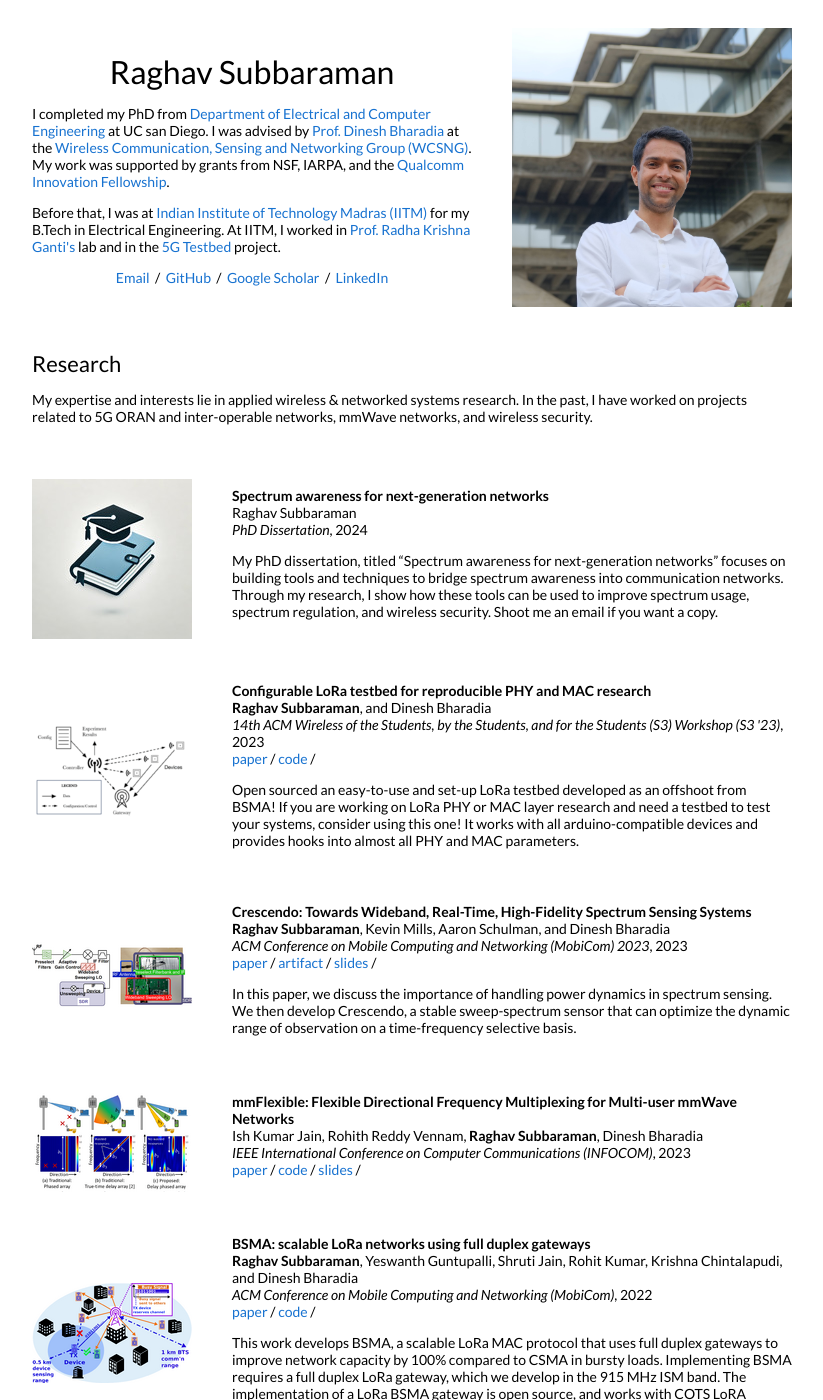
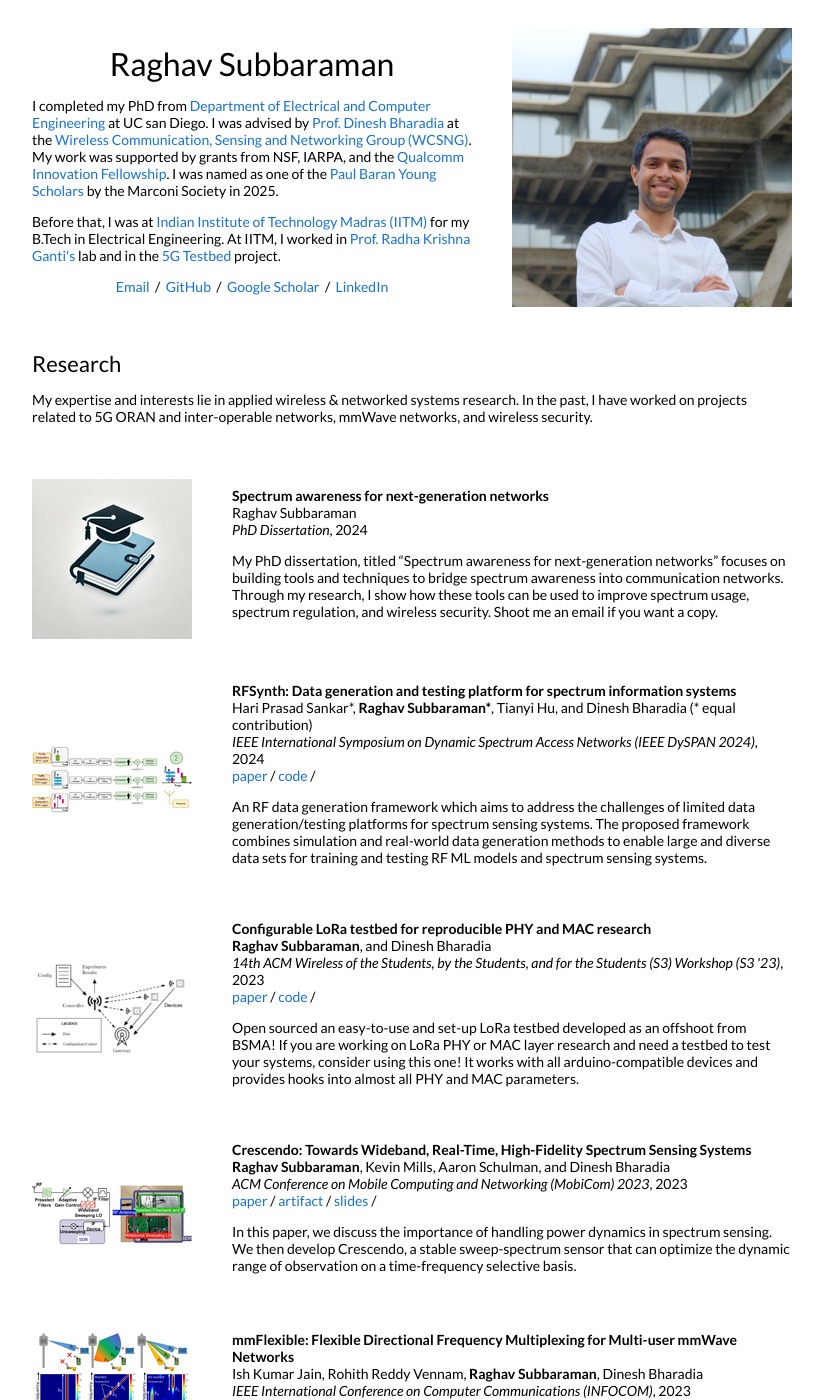
Before and after one commit to rsubbaraman/rsubbaraman.github.io, a Jekyll site: the page built from _posts/2024-06-14-dissertation.markdown, in a window 1280 px wide and 1400 px high. Shown: the whole window, without its empty margins (228-1051 px from the left). Built offline with Jekyll 4.4.1, drawn with Linux system fonts in a browser that asks for light colours; our own code applies the rules of GitHub Pages for plain Markdown files.

Commit message:
Add Marconi Young Scholar award and restore RFSynth publication.
The RFSynth post was omitted from the homepage because its authors
front matter used invalid YAML escapes, so Jekyll could not parse it.

Co-authored-by: Raghav Subbaraman <rsubbaraman@eng.ucsd.edu>

```diff
--- a/_layouts/default.html
+++ b/_layouts/default.html
@@ -36,7 +36,9 @@
                   href="https://wcsng.ucsd.edu">Wireless Communication, Sensing and
                   Networking Group (WCSNG)</a>. My work was supported by grants from NSF, IARPA, and the <a
                   href="https://www.qualcomm.com/research/university-relations/innovation-fellowship/2022-north-america">Qualcomm
-                  Innovation Fellowship</a>.
+                  Innovation Fellowship</a>. I was named as one of the <a
+                  href="https://marconisociety.org/ys-bio/raghav-subbaraman-2025/">Paul Baran Young
+                  Scholars</a> by the Marconi Society in 2025.
               </p>
               <p>
                 Before that, I was at <a href="http://www.iitm.ac.in/">Indian Institute of
--- a/_posts/2024-05-15-rfsynth.markdown
+++ b/_posts/2024-05-15-rfsynth.markdown
@@ -5,10 +5,9 @@ date:   2024-05-15 10:22:00 +00:00
 image: /images/rfsynth.png
 categories: research
 author: "Raghav Subbaraman"
-authors: "Hari Prasad Sankar\*, <strong>Raghav Subbaraman\*<strong>, Tianyi Hu, Dinesh Bharadia (\* equal contribution)"
+authors: "Hari Prasad Sankar*, <strong>Raghav Subbaraman*</strong>, Tianyi Hu, and Dinesh Bharadia (* equal contribution)"
 venue: "IEEE International Symposium on Dynamic Spectrum Access Networks (IEEE DySPAN 2024)"
 paper: "https://wcsng.ucsd.edu/files/rfsynth.pdf"
-# slides: https://wcsng.ucsd.edu/files/crescendo.pdf
-# code: https://github.com/ucsdwcsng/loratestbed
+code: https://github.com/ucsdwcsng/rfsynth
 ---
 An RF data generation framework which aims to address the challenges of limited data generation/testing platforms for spectrum sensing systems. The proposed framework combines simulation and real-world data generation methods to enable large and diverse data sets for training and testing RF ML models and spectrum sensing systems.
```
